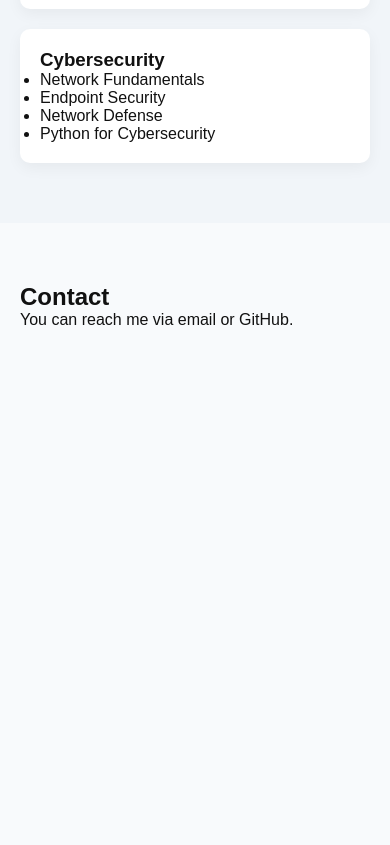
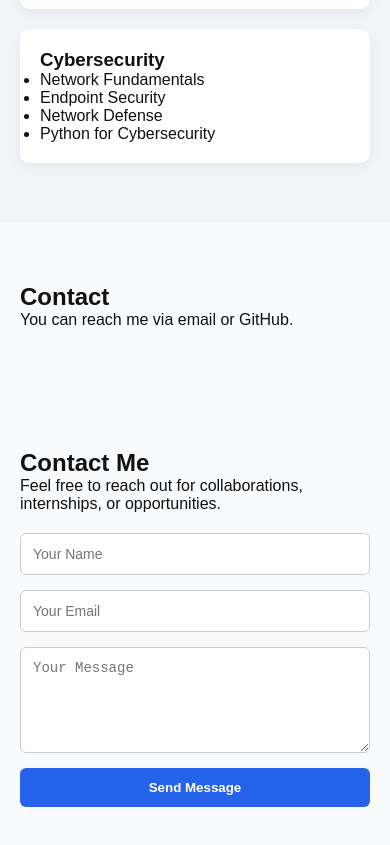
Before and after one commit to Tobiscus100/portfolio-website, a React (Create React App) app: page / in a window 390 px wide. Shown: the part 2060-2905 px from the top of the page. Before the commit the page ends 2449 px from the top, so only its background shows below. Built offline with nearby package versions, Linux system fonts and the light colour scheme.

Commit message:
Add responsive contact section

```diff
--- a/src/App.css
+++ b/src/App.css
@@ -134,3 +134,36 @@ a:hover {
 html {
   scroll-behavior: smooth;
 }
+/* Contact Form */
+.contact-form {
+  display: flex;
+  flex-direction: column;
+  gap: 15px;
+  margin-top: 20px;
+  max-width: 500px;
+  margin-left: auto;
+  margin-right: auto;
+}
+
+.contact-form input,
+.contact-form textarea {
+  padding: 12px;
+  border-radius: 6px;
+  border: 1px solid #ccc;
+  font-size: 14px;
+}
+
+.contact-form button {
+  padding: 12px;
+  border: none;
+  background: #2563eb;
+  color: white;
+  cursor: pointer;
+  border-radius: 6px;
+  font-weight: bold;
+  transition: 0.3s;
+}
+
+.contact-form button:hover {
+  background: #1d4ed8;
+}
--- a/src/App.jsx
+++ b/src/App.jsx
@@ -5,7 +5,7 @@ import About from './components/About';
 import Cybersecurity from './components/Cybersecurity';
 import Projects from './components/Projects';
 import Skills from './components/Skills';
-
+import Contact from './components/Contact';
 function App() {
   return (
     <div className="App">
@@ -36,9 +36,13 @@ function App() {
   <h2>Contact</h2>
   <p>You can reach me via email or GitHub.</p>
 </section>
+<section id="contact">
+  <Contact />
+</section>
       </main>
 
     </div>
+
   );
 }
 
--- /dev/null
+++ b/src/components/Contact.jsx
@@ -0,0 +1,20 @@
+import React from "react";
+
+function Contact() {
+  return (
+    <div className="container">
+      <h2>Contact Me</h2>
+      <p>Feel free to reach out for collaborations, internships, or opportunities.</p>
+
+      <form className="contact-form">
+        <input type="text" placeholder="Your Name" required />
+        <input type="email" placeholder="Your Email" required />
+        <textarea placeholder="Your Message" rows="5" required></textarea>
+
+        <button type="submit">Send Message</button>
+      </form>
+    </div>
+  );
+}
+
+export default Contact;
```
